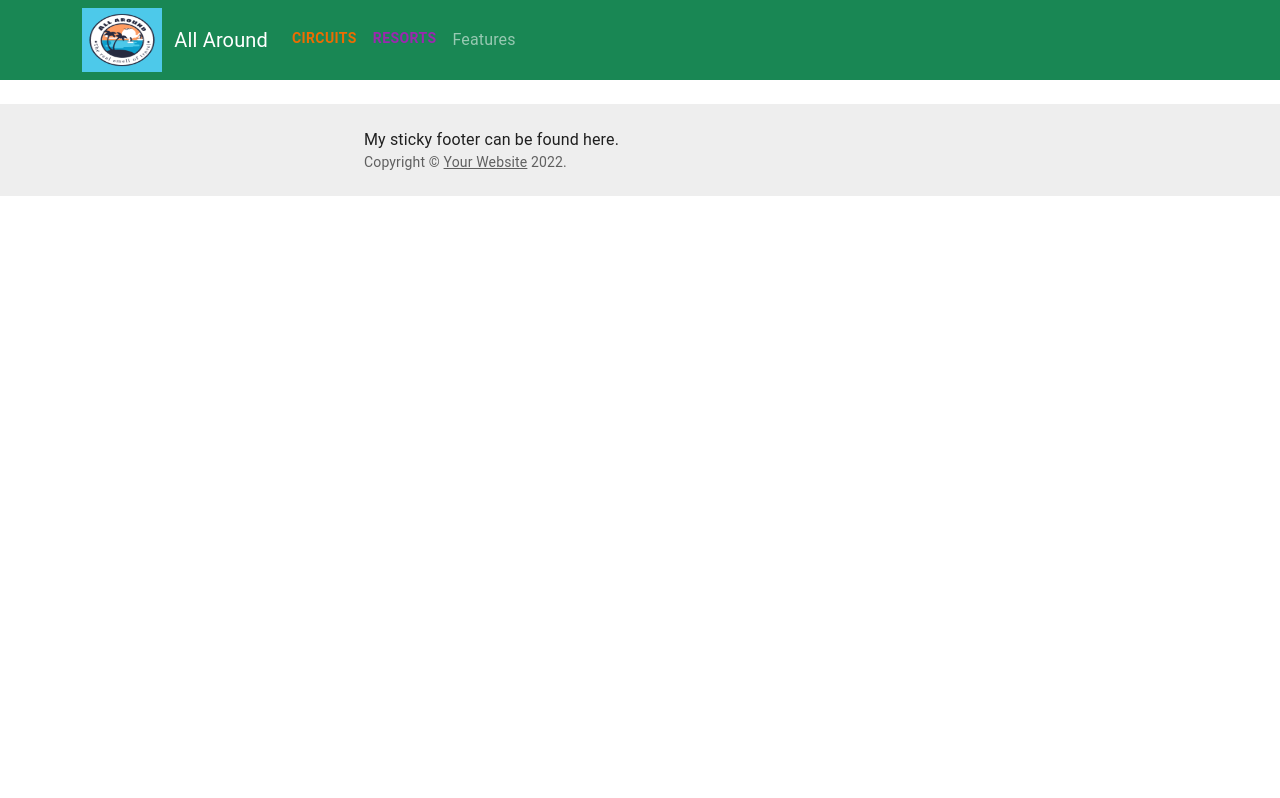
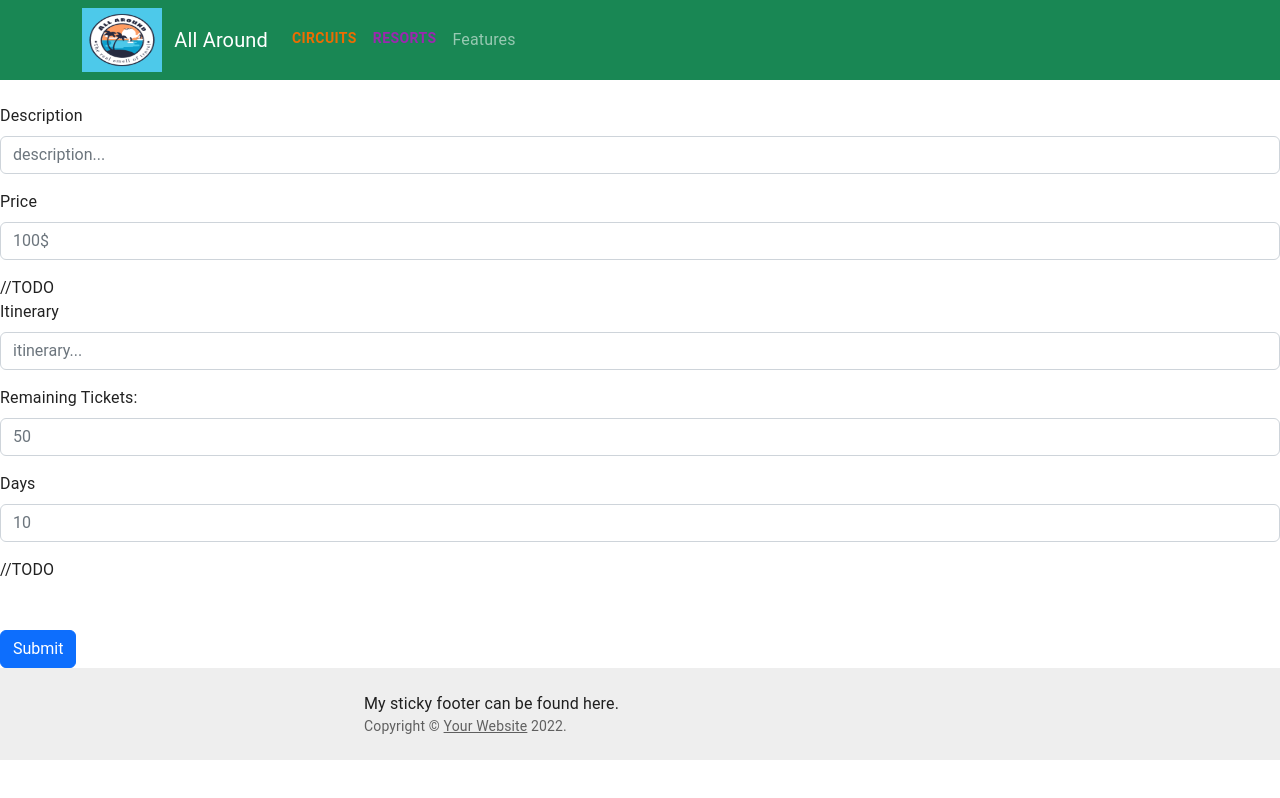
Before and after one commit to LucaDeCicco/All-Around, a React (Create React App) app in the folder my-app/: page /addCircuit in a window 1280 px wide. Built offline with nearby package versions, Linux system fonts and the light colour scheme.

Commit message:
send some data from front to back

```diff
--- a/my-app/src/AddImage.js
+++ b/my-app/src/AddImage.js
@@ -21,7 +21,7 @@ function AddImage() {
     const upload = async (files) => {
         console.log("files")
         console.log(files)
-        const req = await fetch("/backend/", {
+        const req = await fetch("http://localhost:8888/addImageApi", {
             method: "POST",
             headers: { "Content-Type": "application/json" },
             mode: "no-cors",
@@ -36,7 +36,7 @@ function AddImage() {
 
     return (
         <>
-            {poze.length ? poze.map((p, i) => <img src={p} key={i} />) : null}
+            {/*{poze.length ? poze.map((p, i) => <img src={p} key={i} />) : null}*/}
             <FileBase64 multiple={true} onDone={upload} />
         </>
     );
--- /dev/null
+++ b/my-app/src/circuit/AddCircuit.js
@@ -0,0 +1,117 @@
+import Button from 'react-bootstrap/Button';
+import Form from 'react-bootstrap/Form';
+import React from "react";
+import {useState} from 'react';
+import FileBase64 from "react-file-base64";
+
+function AddCircuit() {
+    const [description, setDescription] = useState('');
+    const [price, setPrice] = useState('');
+    // ADD IMAGES //TODO
+    const [itinerary, setItinerary] = useState('');
+    const [remainingTickets, setTickets] = useState('');
+    // DEPARTURE DATE //TODO
+    const [days, setDays] = useState('');
+    // IMPLEMENT ADD COUNTRIES //TODO
+
+    const handleChangeDescription = event => {
+        setDescription(event.target.value);
+        console.log('description:', description);
+    };
+    const handleChangePrice = event => {
+        setPrice(event.target.value);
+        console.log('price:', price);
+    };
+    const handleChangeItinerary = event => {
+        setItinerary(event.target.value);
+        console.log('itinerary:', itinerary);
+    };
+    const handleChangeTickets = event => {
+        setTickets(event.target.value);
+        console.log('tickets:', remainingTickets);
+    };
+    const handleChangeDays = event => {
+        setDays(event.target.value);
+        console.log('days:', days);
+    };
+
+    const uploadCircuits = async () => {
+        console.log("Circuit Files")
+        console.log(description)
+        console.log(price)
+        console.log(itinerary)
+        console.log(remainingTickets)
+        console.log(days)
+        const req = await fetch("http://localhost:8888/addCircuitApi", {
+            method: "POST",
+            headers: { "Content-Type": "application/json" },
+            mode: "no-cors",
+            body: JSON.stringify({description,price,itinerary,remainingTickets,days}),
+        });
+
+        if (req.ok) {
+            const res = await req.json();
+            console.log("uploaded files");
+        }
+    }
+
+    const upload = async (files) => {
+        console.log("files")
+        console.log(files)
+        const req = await fetch("http://localhost:8888/addImageApi", {
+            method: "POST",
+            headers: { "Content-Type": "application/json" },
+            mode: "no-cors",
+            body: JSON.stringify({ images: files.map((f) => f.base64) }),
+        });
+
+        if (req.ok) {
+            const res = await req.json();
+            console.log("uploaded files");
+        }
+    };
+    return (
+        <Form>
+            <Form.Group className="mb-3" name="description" onChange={handleChangeDescription} value={description}>
+                <Form.Label>Description</Form.Label>
+                <Form.Control placeholder="description..." />
+            </Form.Group>
+            <Form.Group className="mb-3" name="price" onChange={handleChangePrice} value={price}>
+                <Form.Label>Price</Form.Label>
+                <Form.Control placeholder="100$" />
+            </Form.Group>
+
+            {/*<label>Add Images</label>*/}
+            {/*<FileBase64 multiple={true} onDone={upload} />*/} //TODO
+
+            <Form.Group className="mb-3" name="itinerary" onChange={handleChangeItinerary} value={itinerary}>
+                <Form.Label>Itinerary</Form.Label>
+                <Form.Control placeholder="itinerary..." />
+            </Form.Group>
+            <Form.Group className="mb-3" name="tickets" onChange={handleChangeTickets} value={remainingTickets}>
+                <Form.Label>Remaining Tickets:</Form.Label>
+                <Form.Control placeholder="50" />
+            </Form.Group>
+            {/*<Form.Group className="mb-3" name="departureDate" onChange={handleChange} value={description}>*/}
+            {/*    <Form.Label>Departure Date</Form.Label> //TODO*/}
+            {/*    <Form.Control placeholder="" />*/}
+            {/*</Form.Group>*/}
+            <Form.Group className="mb-3" name="days" onChange={handleChangeDays} value={days}>
+                <Form.Label>Days</Form.Label>
+                <Form.Control placeholder="10" />
+            </Form.Group>
+            {/*//IMPLEMENT ADD COUNTRIES */} //TODO
+
+            <br/>
+            <br/>
+            <br/>
+
+
+            <Button variant="primary" onClick={uploadCircuits}>
+                Submit
+            </Button>
+        </Form>
+    );
+}
+
+export default AddCircuit;
--- a/my-app/src/index.js
+++ b/my-app/src/index.js
@@ -12,6 +12,7 @@ import CircuitPage from "./circuit/CircuitPage";
 import Resorts from "./resort/Resorts";
 import ResortPage from "./resort/ResortPage";
 import AddImage from "./AddImage";
+import AddCircuit from "./circuit/AddCircuit";
 
 const root = ReactDOM.createRoot(document.getElementById('root'));
 root.render(
@@ -25,6 +26,7 @@ root.render(
         <Route path="resorts" element={<Resorts />}/>
           <Route path="/resort/:id" element={<ResortPage />}/>
         <Route path="/addImage" element={<AddImage/>}/>
+        <Route path="/addCircuit" element={<AddCircuit/>}/>
       </Routes>
     </BrowserRouter>
     <StickyFooter />
```
